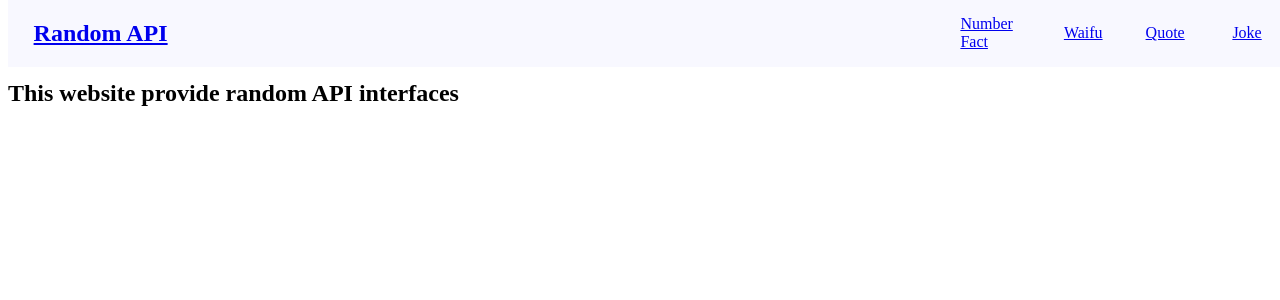
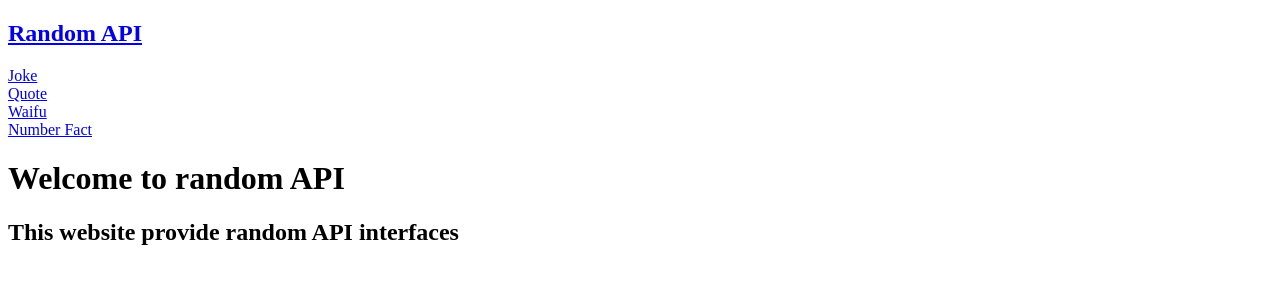
Before and after one commit to asen23/RandomAPI, a Next.js app: page / in a window 1280 px wide. Shown: the top 300 px of the page. Built offline with nearby package versions, Linux system fonts and the light colour scheme.

Commit message:
feat: changed navbar style to tailwind

```diff
--- a/component/Navbar/Navbar.jsx
+++ b/component/Navbar/Navbar.jsx
@@ -1,33 +1,32 @@
 import Link from "next/link"
-import styles from "./Navbar.module.css"
 
 export default function Navbar() {
     return (
-        <nav className={`${styles.container}`}>
+        <nav className="flex">
             <Link href="/">
-                <a className={`${styles.home}`}>
+                <a className="text-2xl p-4 font-bold">
                     <h1>Random API</h1>
                 </a>
             </Link>
-            <div className={`${styles.linkGroup}`}>
+            <div className="flex flex-1 flex-row-reverse px-2">
                 <Link href="/joke">
                     <a>
-                        <div className={`${styles.link}`}>Joke</div>
+                        <div className="">Joke</div>
                     </a>
                 </Link>
                 <Link href="/quote">
                     <a>
-                        <div className={`${styles.link}`}>Quote</div>
+                        <div className="">Quote</div>
                     </a>
                 </Link>
                 <Link href="/waifu">
                     <a>
-                        <div className={`${styles.link}`}>Waifu</div>
+                        <div className="">Waifu</div>
                     </a>
                 </Link>
                 <Link href="/numberfact">
                     <a>
-                        <div className={`${styles.link}`}>Number Fact</div>
+                        <div className="">Number Fact</div>
                     </a>
                 </Link>
             </div>
--- a/component/Navbar/Navbar.module.css
+++ /dev/null
@@ -1,37 +0,0 @@
-.container {
-    background-color: ghostwhite;
-    display: flex;
-    justify-content: space-between;
-    align-items: stretch;
-    position: absolute;
-    top: 0;
-    width: 100%;
-}
-
-.linkGroup {
-    display: flex;
-    flex-direction: row-reverse;
-    align-items: stretch;
-    width: 80%;
-}
-
-.home {
-    padding: 0 2%;
-    text-align: center;
-}
-
-.linkGroup a {
-    width: 8%;
-}
-
-.link {
-    height: 100%;
-    display: flex;
-    align-items: center;
-    justify-content: center;
-}
-
-.link:hover,
-.home:hover {
-    background-color: antiquewhite;
-}
```
